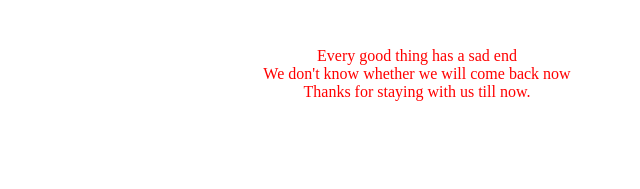
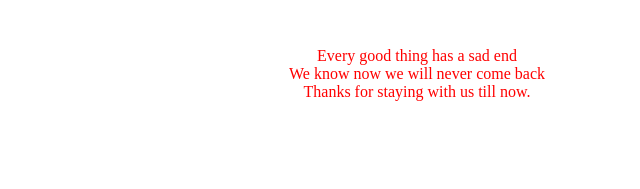
Before and after one commit to kkwap/always_closed, a plain HTML site: page index.html in a window 1280 px wide. Shown: the part 403-592 px from the top of the page, 223-863 px from the left. Drawn offline with Linux system fonts and the light colour scheme.

Commit message:
Update index.html

```diff
--- a/index.html
+++ b/index.html
@@ -8,7 +8,7 @@
 <body style="background-color: white; color:  ;"><xt:code><center><img alt="KKYM logo" width="auto" height="auto" src="closed.png" /></center></xt:code><xt:text><p style="color: red;display:block;text-align: center;">हर एक अच्छी चीजों का अंत बेहद दुखद होता है<br />
 हम अब जानते हैं वापस लौट कर कभी आएंगे नहीं<br />
 धन्यवाद अब तक हमारे साथ बने रहने के लिए।</p></xt:text><br /><xt:text><p style="color: red;display:block;text-align: center;">Every good thing has a sad end<br />
- We don't know whether we will come back now<br />
+ We know now we will never come back<br />
  Thanks for staying with us till now.</p></xt:text><br /><xt:code><xt:auth skip="yes" /></xt:code><xt:code>
 ॐ नमः शिवाय
  <!-- Histats.com  START  (aync)-->
```
